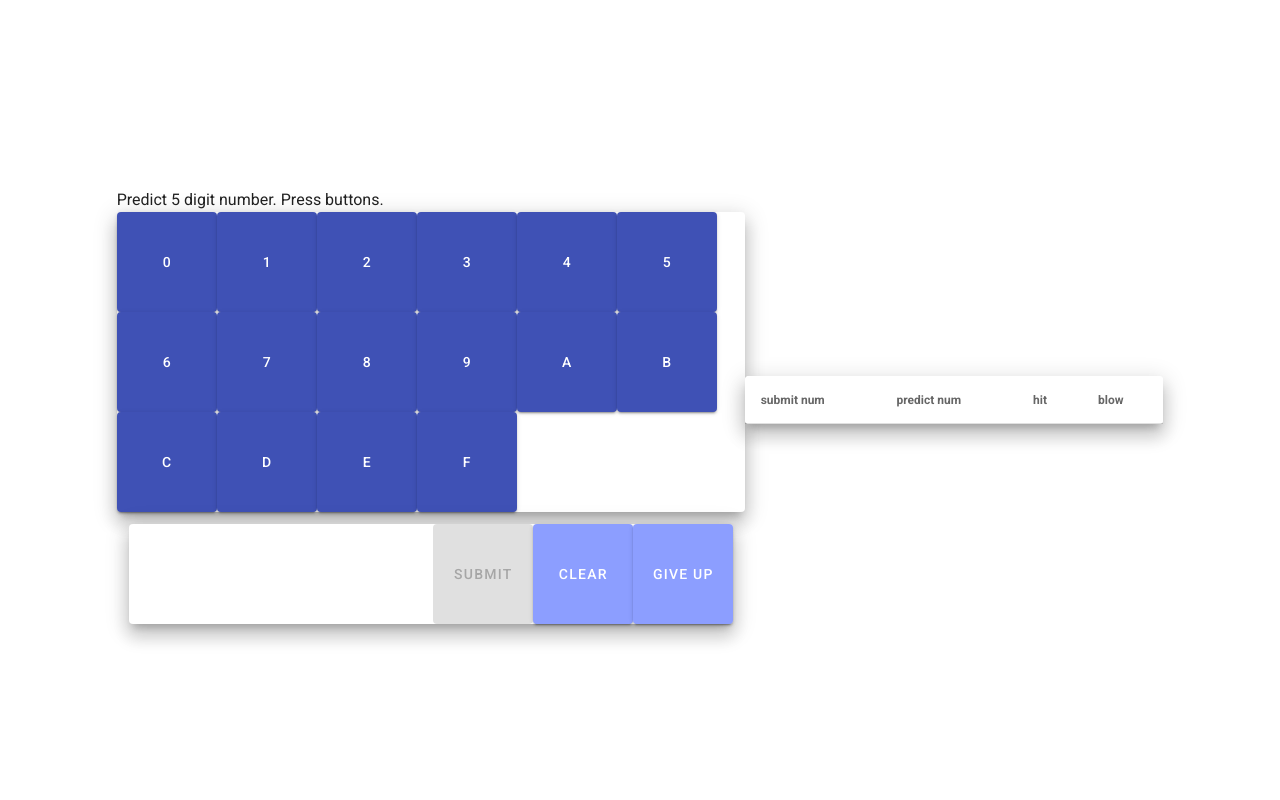
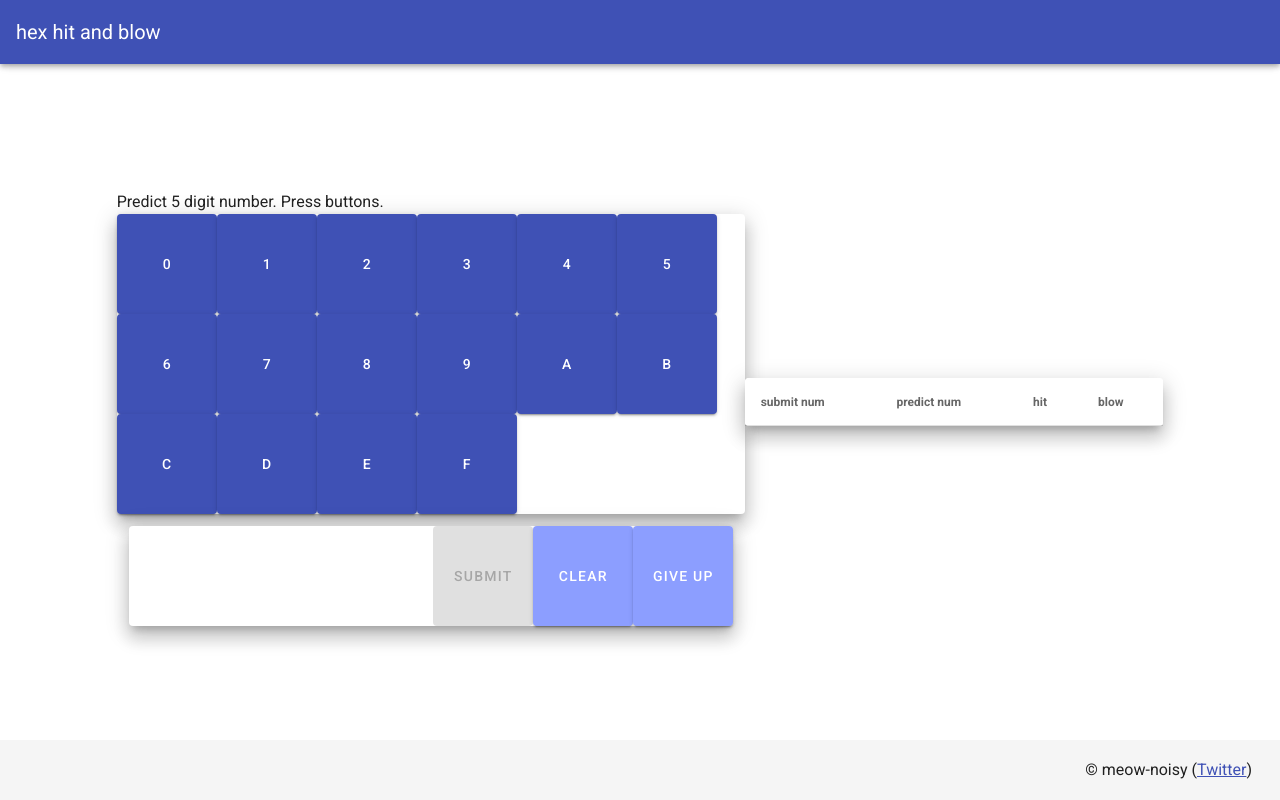
Before and after one commit to meow-noisy/hit_and_blow_hex, a Vue app: page / in a window 1280 px wide. Built offline with nearby package versions, Linux system fonts and the light colour scheme.

Commit message:
add header and footer

```diff
--- a/src/App.vue
+++ b/src/App.vue
@@ -1,5 +1,9 @@
 <template>
   <v-app>
+    <v-app-bar color="primary" class="white--text">
+      <v-toolbar-title>hex hit and blow</v-toolbar-title>
+    </v-app-bar>
+
     <v-container fluid fill-height>
       <v-layout align-center justify-center>
         <v-flex xs12 sm6 md6>
@@ -120,6 +124,12 @@
         </v-flex>
       </v-layout>
     </v-container>
+    <v-footer
+      ><v-col class="text-right"
+        >&copy; meow-noisy (<a href="https://twitter.com/meow_noisy">Twitter</a
+        >)</v-col
+      ></v-footer
+    >
   </v-app>
 </template>
 
```
